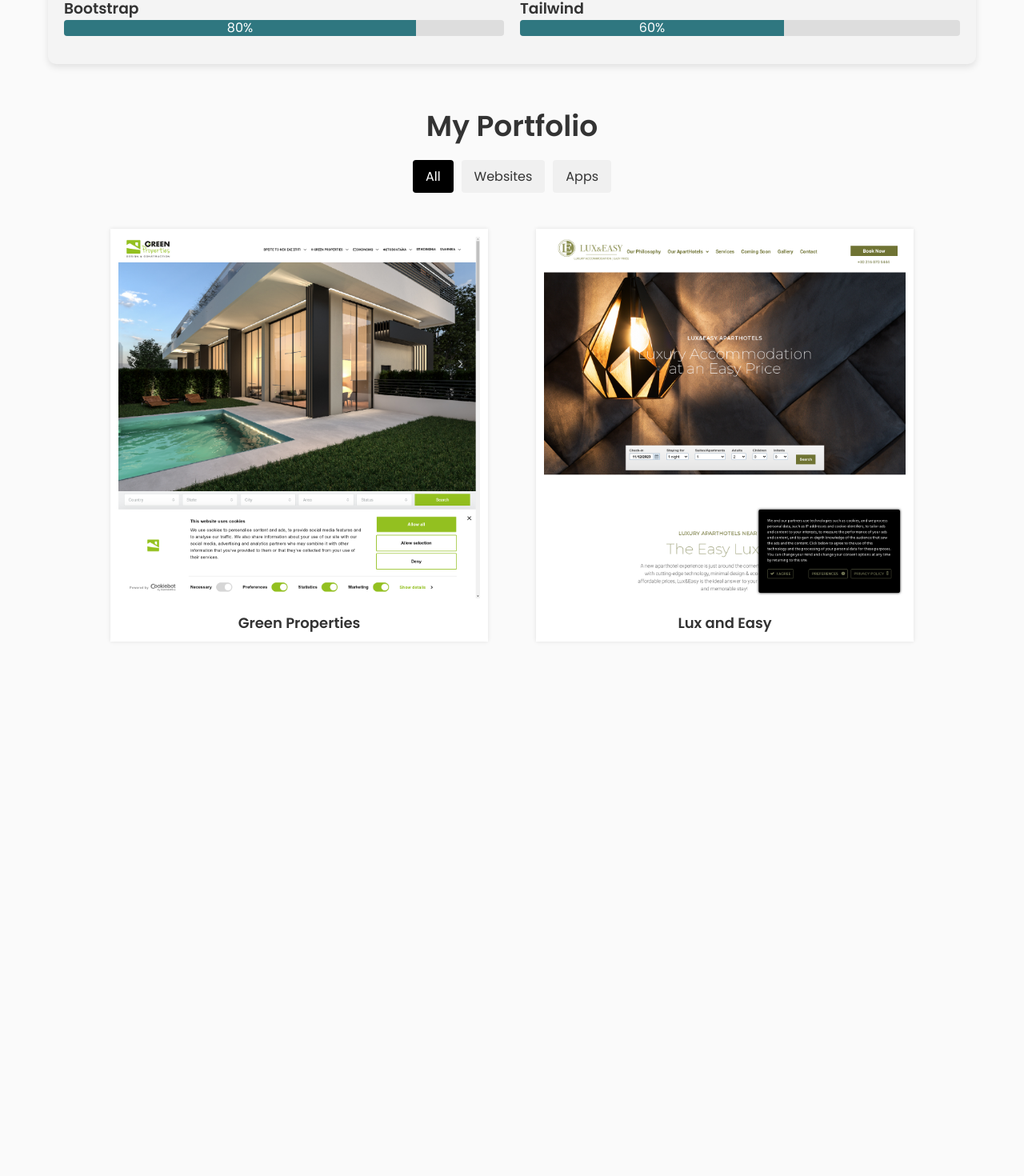
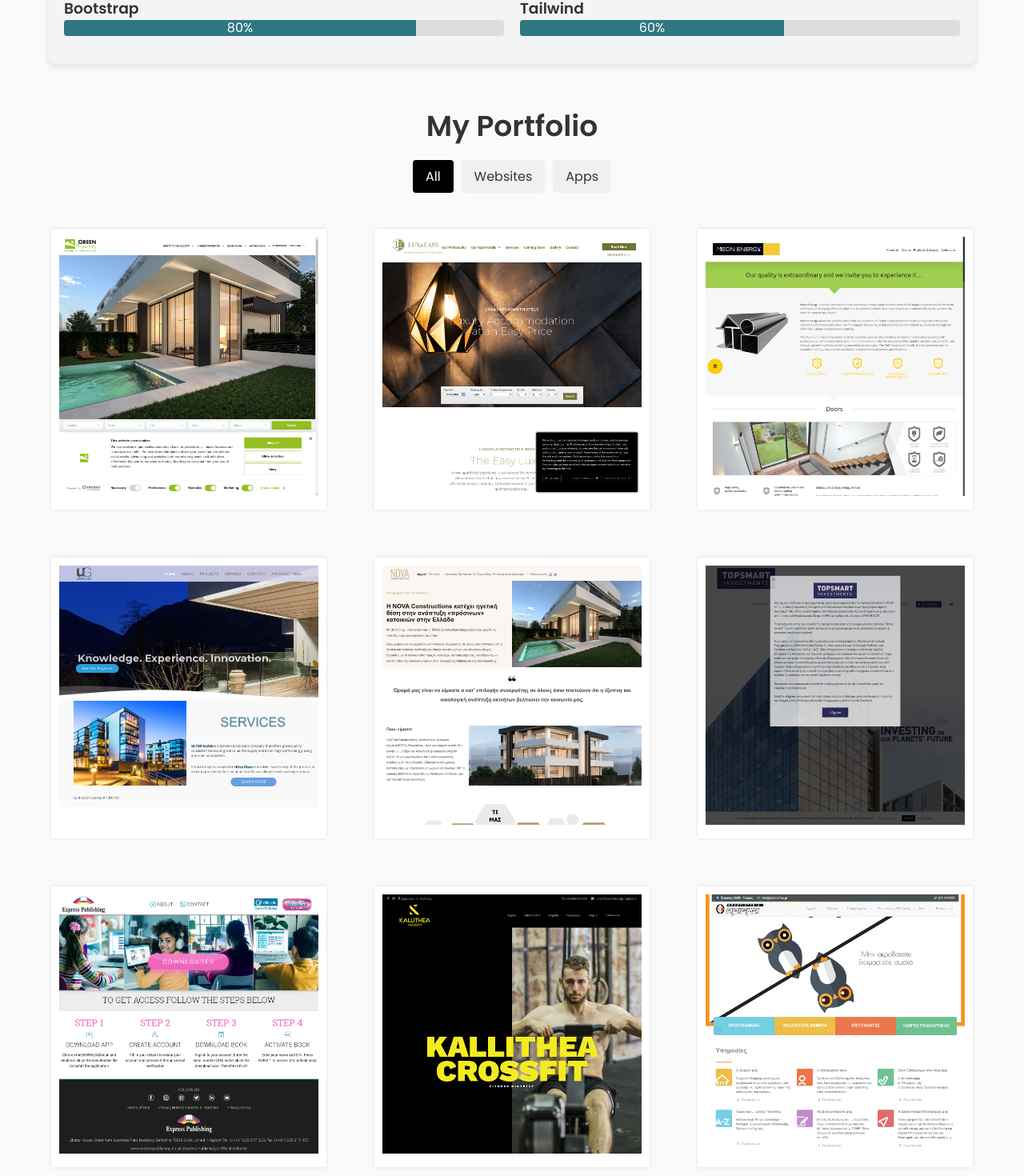
Before and after one commit to george-sagiannis/portfolio, a React (Create React App) app: page / in a window 1280 px wide. Shown: the part 2127-3597 px from the top of the page at 80% size. Before the commit the page ends 2949 px from the top, so only its background shows below. Built offline with nearby package versions, Linux system fonts and the light colour scheme.

Commit message:
data added, mousenter and mouseleave added when we are in a project image, active in tabs enabled

```diff
--- a/src/Data.js
+++ b/src/Data.js
@@ -72,6 +72,13 @@ const seminars = [
 const projectsData = [
   { id: 1, category: 'websites', title: 'Green Properties', image: 'image1.png' },
   { id: 2, category: 'websites', title: 'Lux and Easy', image: 'image2.png' },
+  { id: 3, category: 'websites', title: 'Neon Energy', image: '3.png' },
+  { id: 4, category: 'websites', title: 'Ultra Glass', image: '4.png' },
+  { id: 5, category: 'websites', title: 'Nova Constructions', image: '5.png' },
+  { id: 6, category: 'websites', title: 'Topsmart Investments', image: '6.png' },
+  { id: 7, category: 'websites', title: 'Express Publishing Epiebooks', image: '7.png' },
+  { id: 8, category: 'websites', title: 'Crossfit Kallithea', image: '8.png' },
+  { id: 9, category: 'websites', title: 'Φροντιστήριο Πρίσμα', image: '9.png' },
 ];
 
 
--- a/src/components/projects/Projects.js
+++ b/src/components/projects/Projects.js
@@ -4,6 +4,7 @@ import { projectsData } from '../../Data';
 
 const Projects = () => {
   const [selectedCategory, setSelectedCategory] = useState('websites');
+  const [showTitle, setShowTitle] = useState(false); // State to control title visibility
 
   const showCategory = category => {
     setSelectedCategory(category);
@@ -12,6 +13,14 @@ const Projects = () => {
   useEffect(() => {
     setSelectedCategory('all');
   }, []);
+
+  const handleMouseEnter = () => {
+    setShowTitle(true); // Show the title on mouse enter
+  };
+
+  const handleMouseLeave = () => {
+    setShowTitle(false); // Hide the title on mouse leave
+  };
 
   return (
     <div>
@@ -50,9 +59,21 @@ const Projects = () => {
       <section className="portfolio">
         {projectsData.map(project => (
           (selectedCategory === 'all' || project.category === selectedCategory) && (
-            <div className={`project ${project.category}`} key={project.id}>
+            <div
+              className={`project ${project.category}`}
+              key={project.id}
+              onMouseEnter={handleMouseEnter}
+              onMouseLeave={handleMouseLeave}
+            >
               <img src={require(`../../assets/${project.image}`)} alt={project.title} />
-              <h3>{project.title}</h3>
+              {/* Conditional rendering of the title */}
+              {showTitle && (
+                <div className="title-wrapper">
+                  <div className="title-content">
+                    <p className="title__project">{project.title}</p>
+                  </div>
+                </div>
+              )}
             </div>
           )
         ))}
--- a/src/components/projects/projects.css
+++ b/src/components/projects/projects.css
@@ -1,10 +1,12 @@
 .project {
-  flex: 0 0 calc(40% - 40px);
+  flex: 0 0 calc(30% - 40px);
   margin: 20px;
   padding: 10px;
   background-color: white;
   box-shadow: 0 0 5px rgba(0, 0, 0, 0.1);
   text-align: center;
+    position: relative; /* Added position for relative positioning */
+
 }
 
 .project img {
@@ -71,8 +73,36 @@
   color: #f0f0f0;
 }
 
+.active {
+    background: #000;
+    color: white;
+}
 
-.active {
-  background-color: black;
-  color: white;
+
+.title-wrapper {
+  position: relative;
+
 }
+
+.title-content {
+  position: absolute;
+  bottom: -100%;
+  left: 0;
+  width: 100%;
+  background-color: white;
+  color: black;
+  padding: 8px 12px;
+  border-radius: 4px;
+  opacity: 0;
+  transition: opacity 0.3s ease, bottom 0.3s ease;
+  border: solid 1px #000;
+}
+
+.title__project {
+  margin: 0;
+}
+
+.project:hover .title-content {
+  bottom: 0;
+  opacity: 1;
+}
```
